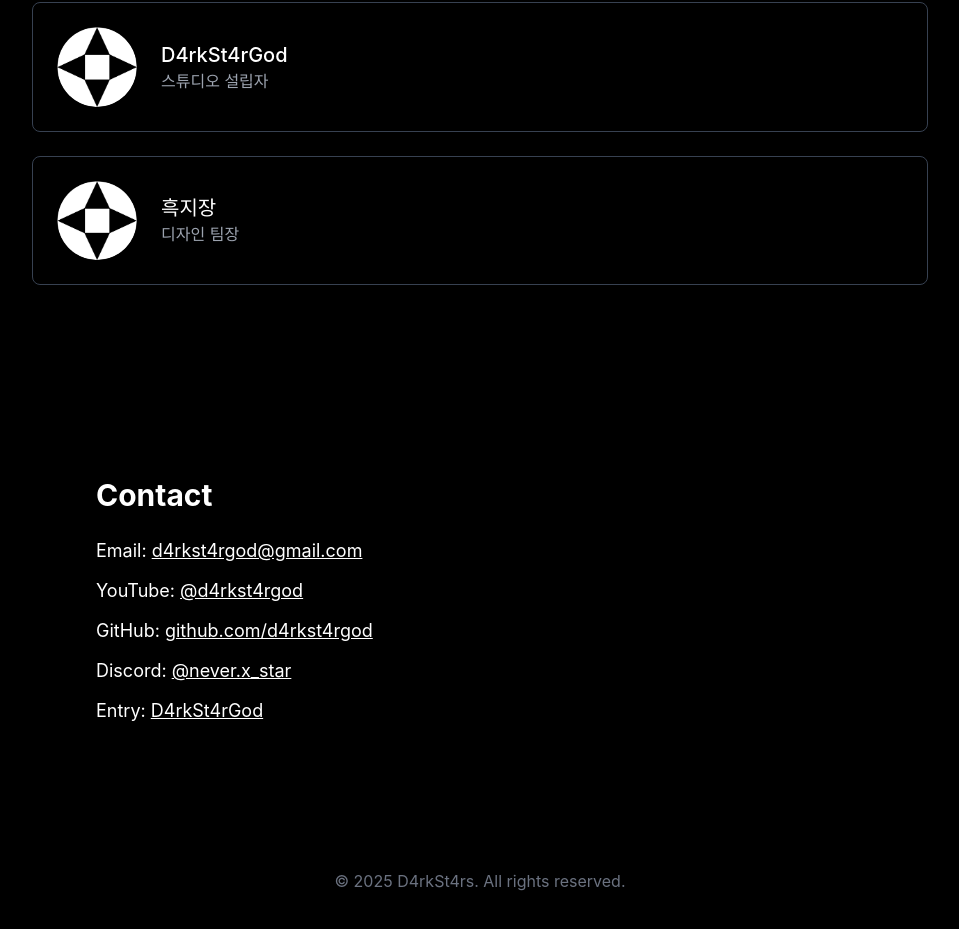
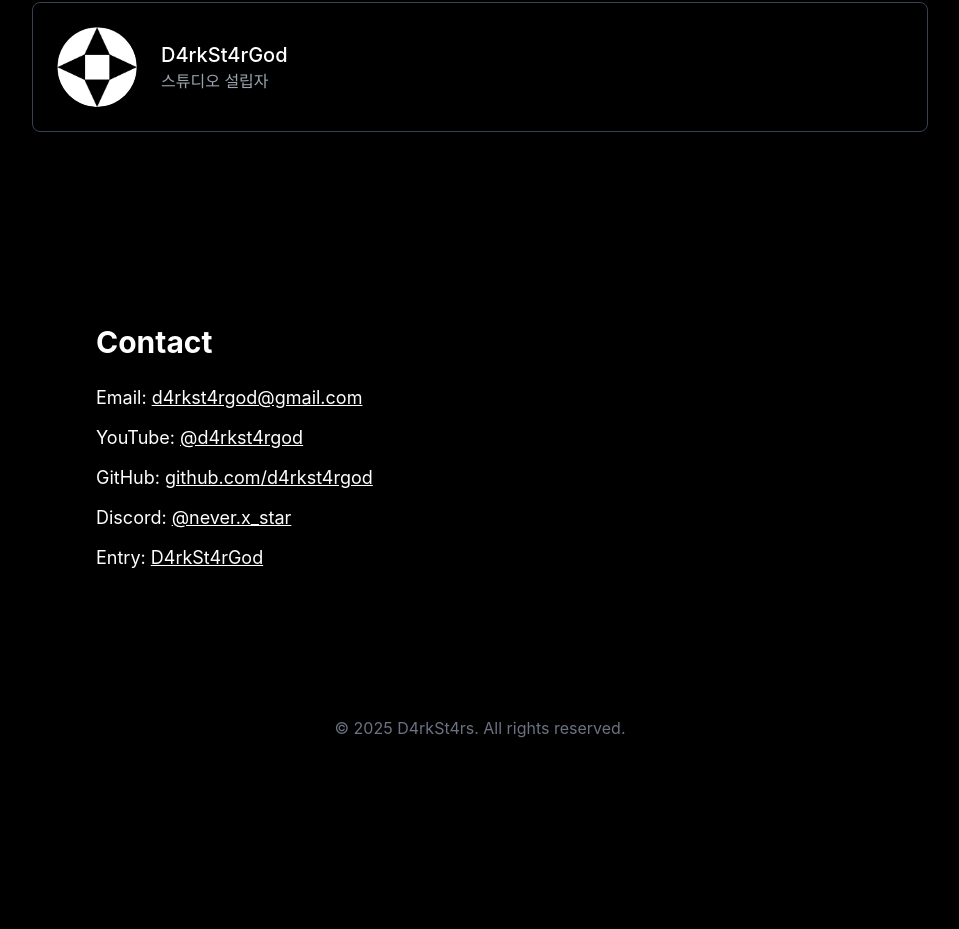
Before and after one commit to d4rkst4rs/d4rkst4rs.github.io, a Next.js app: page / in a window 1280 px wide. Shown: the part 1644-2573 px from the top of the page, without its empty margins (160-1119 px from the left). After the commit the page ends 2432 px from the top, so only its background shows below. Built offline with nearby package versions, Linux system fonts and the light colour scheme.

Commit message:
new teamate disapear

```diff
--- a/pages/index.js
+++ b/pages/index.js
@@ -49,13 +49,6 @@ const teamMembers = [
     image: "/d4rkst4rs.png",
     link: "https://naver.me/xTS8njxd",
     alt: "D4rkSt4rGod - 스튜디오 설립자 및 리드 개발자"
-  },
-  {
-    name: "흑지장",
-    role: "디자인 팀장",
-    image: "/d4rkst4rs.png", // 실제 이미지 경로로 변경해주세요
-    link: "https://playentry.org/profile/6861fa919d7602c5610c5a7c/project?sort=created&term=all&isOpen=all",
-    alt: "흑지장 - 디자인 팀장"
   },
   // {
   //   name: "새로운 팀원", // 실제 이름으로 변경해주세요
```
